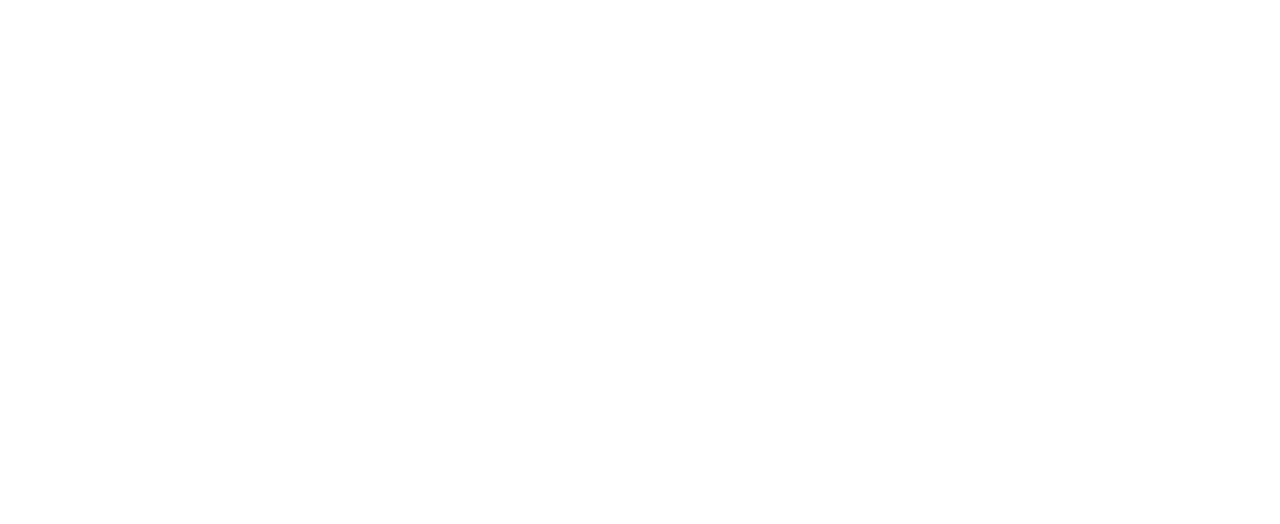
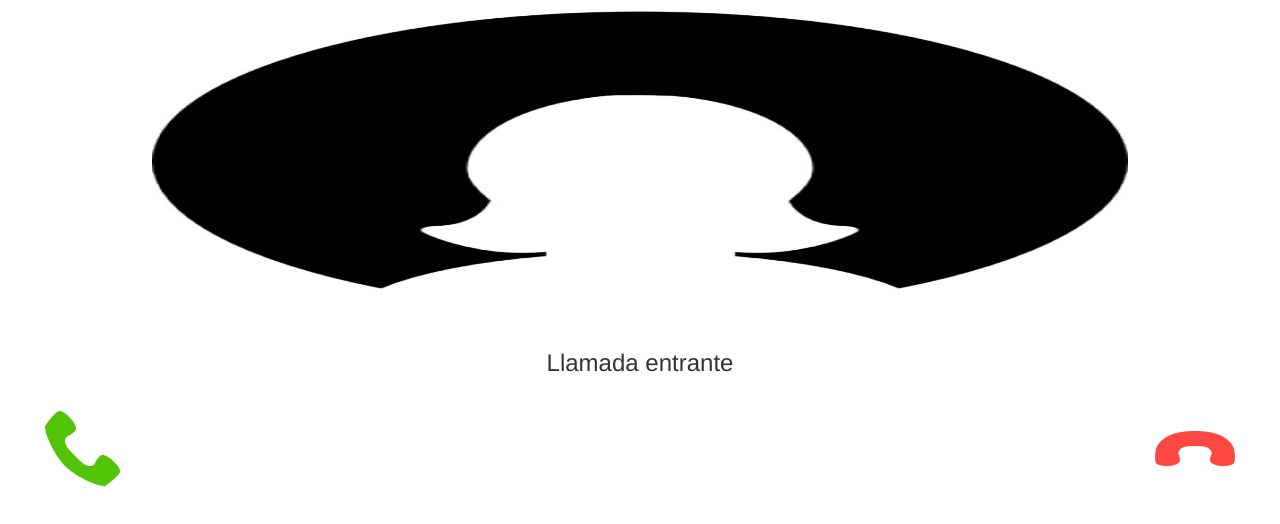
Before and after one commit to yennyelizabeth/libre-de-acoso-sexual-metropolitano, a plain HTML site: page index.html in a window 1280 px wide. Drawn offline with Linux system fonts and the light colour scheme.

Commit message:
añadiendo section-call

```diff
--- /dev/null
+++ b/assets/icons/icomoon/style.css
@@ -0,0 +1,32 @@
+@font-face {
+  font-family: 'icomoon';
+  src:  url('fonts/icomoon.eot?2akity');
+  src:  url('fonts/icomoon.eot?2akity#iefix') format('embedded-opentype'),
+    url('fonts/icomoon.ttf?2akity') format('truetype'),
+    url('fonts/icomoon.woff?2akity') format('woff'),
+    url('fonts/icomoon.svg?2akity#icomoon') format('svg');
+  font-weight: normal;
+  font-style: normal;
+}
+
+[class^="icon-"], [class*=" icon-"] {
+  /* use !important to prevent issues with browser extensions that change fonts */
+  font-family: 'icomoon' !important;
+  speak: none;
+  font-style: normal;
+  font-weight: normal;
+  font-variant: normal;
+  text-transform: none;
+  line-height: 1;
+
+  /* Better Font Rendering =========== */
+  -webkit-font-smoothing: antialiased;
+  -moz-osx-font-smoothing: grayscale;
+}
+
+.icon-phone:before {
+  content: "\e942";
+}
+.icon-phone-hang-up:before {
+  content: "\e943";
+}
--- a/css/main.css
+++ b/css/main.css
@@ -1 +1,35 @@
 /*Estilos*/
+
+/* Styles for second section */
+
+.container-img {
+    height: 30rem;
+    display: flex;
+    justify-content: center;
+}
+
+[alt="iconMujer"] {
+    width: 80%;
+}
+
+.paragraph{
+    margin-top: 3rem;
+}
+
+.icon-phone {
+    color: #52C306;
+    font-size: 8rem;
+    padding-top: 20px;
+    padding-right: 15px;
+    padding-left: 15px;
+    margin: 0;
+}
+
+.icon-phone-hang-up {
+    color: #FE4740;
+    font-size: 8rem;
+    padding-top: 20px;
+    padding-right: 15px;
+    padding-left: 15px;
+    margin: 0;
+}
--- a/index.html
+++ b/index.html
@@ -4,14 +4,33 @@
   <meta charset="UTF-8">
   <meta name="viewport" content="width=device-width, initial-scale=1.0">
   <meta http-equiv="X-UA-Compatible" content="ie=edge">
-    <title>Labcar</title>
+  <title>No + Silencio</title>
   <link href="https://fonts.googleapis.com/css?family=Raleway:700" rel="stylesheet">
+  <link rel="stylesheet" href="assets/icons/icomoon/style.css">
   <link rel="stylesheet" href="https://maxcdn.bootstrapcdn.com/font-awesome/4.7.0/css/font-awesome.min.css">
   <link type="text/css" rel="stylesheet" href="vendors/bootstrap/css/bootstrap.min.css">
   <link type="text/css" rel="stylesheet" href="css/main.css">
 </head>
 <body>
-
+  <!-- Second Section -->
+  <section>
+    <div class="container-fluid">
+      <div class="row">
+        <div class="col-xs-12">
+          <div class="col-xs-12 container-img">
+            <img src="assets/images/iconMujer.jpg" alt="iconMujer">
+          </div>
+          <div class="col-xs-12 text-center paragraph">
+            <h3>Llamada entrante</h3>
+          </div>
+          <div class="col-xs-12">
+            <span class="icon-phone pull-left"></span>
+            <span class="icon-phone-hang-up pull-right"></span>
+          </div>
+        </div>
+      </div>
+    </div>
+  </section>
   <script type="text/javascript" src="vendors/js/jquery-3.2.1.min.js"></script>
   <script type="text/javascript" src="vendors/bootstrap/js/bootstrap.min.js"></script>
   <script type="text/javascript" src="js/app.js"></script>
```
Also changed, not shown: assets/icons/icomoon/fonts/icomoon.ttf (added), assets/icons/icomoon/fonts/icomoon.woff (added), assets/images/iconMujer.jpg (added), 2 other files. Lines whose indentation alone changed are shown as unchanged.
